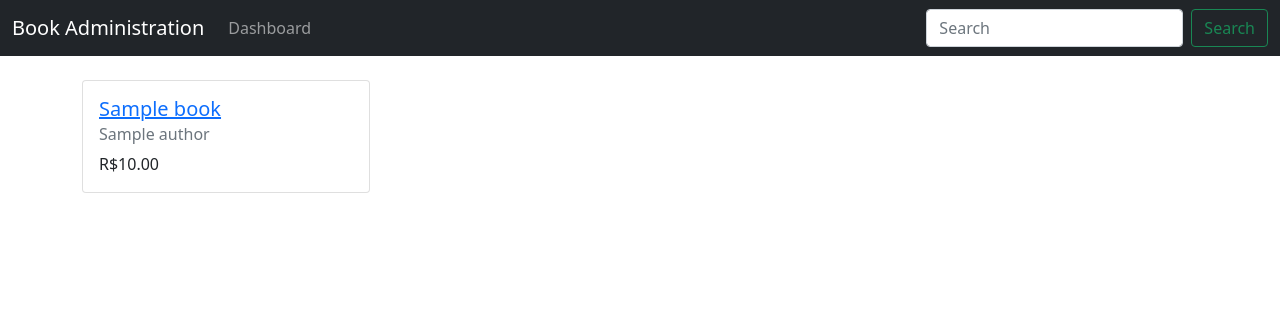
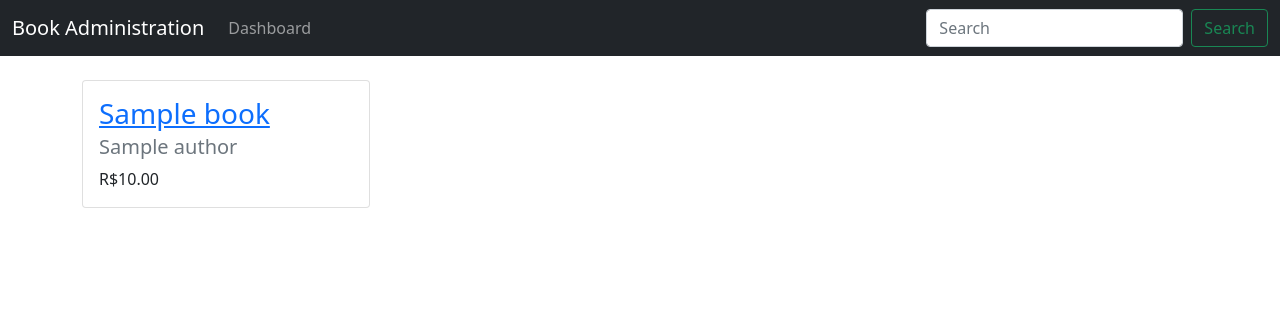
Before and after one commit to pzandre/django-book, a Django app: page / in a window 1280 px wide. Shown: the top 316 px of the page. Run offline with Django 3.2, Linux system fonts and the light colour scheme; tables that the repository leaves empty hold one stand-in row (values such as "Sample post").

Commit message:
More css small changes

```diff
--- a/adm_livros/livros/templates/home.html
+++ b/adm_livros/livros/templates/home.html
@@ -5,12 +5,12 @@
 
   <div class="card" style="width: 18rem;">
     <div class="card-body">
-      <h5 class="card-title"><a href="{% url 'book-detail' book.pk %}">{{ book.name }}</a></h5>
-      <h6 class="card-subtitle mb-2 text-muted">{{ book.author }}</h6>
+      <h3 class="card-title"><a href="{% url 'book-detail' book.pk %}">{{ book.name }}</a></h5>
+      <h5 class="card-subtitle mb-2 text-muted">{{ book.author }}</h6>
       <p class="card-text">R${{ book.price }}</p>
       {% if user.is_authenticated %}
-      <h4><a class="card-link" href="{% url 'update-book' book.id %}">Edit</a></h4>
-      <h4><a class="card-link" href="{% url 'delete-book' book.id %}">Delete</a></h4>
+      <h6><a class="card-link" href="{% url 'update-book' book.id %}">Edit</a></h6>
+      <h6><a class="card-link" href="{% url 'delete-book' book.id %}">Delete</a></h6>
       {% endif %}
     </div>
   </div>
```
